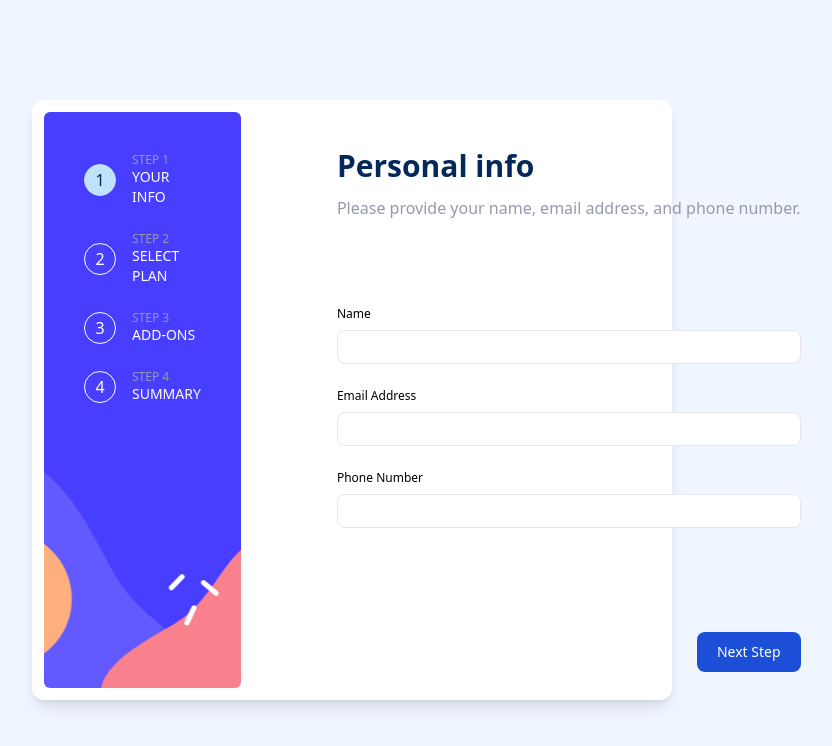
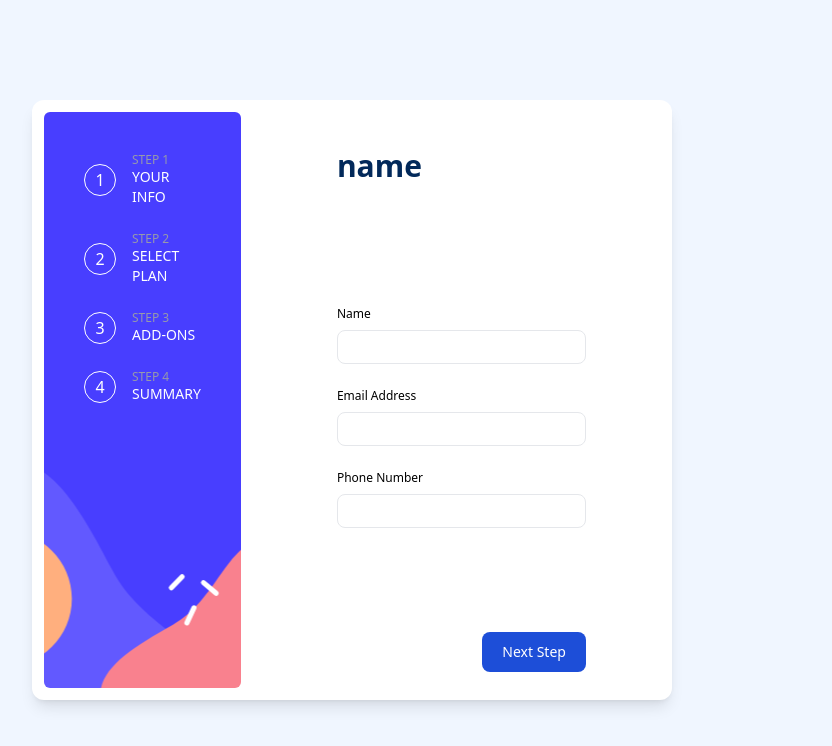
Before and after one commit to AitorGallardo/Multi-Step-Form, a React (Vite) app: page /firstStep in a window 1280 px wide. Shown: the top 746 px of the page, without its empty margins (288-1120 px from the left). Built offline with nearby package versions, Linux system fonts and the light colour scheme; a web font is replaced by a local one.

Commit message:
step active styles, consts for stepper+forms,routes

```diff
--- a/package.json
+++ b/package.json
@@ -13,7 +13,8 @@
     "@reduxjs/toolkit": "^1.9.5",
     "prop-types": "^15.8.1",
     "react-dom": "^18.2.0",
-    "react-redux": "^8.1.2"
+    "react-redux": "^8.1.2",
+    "react-router-dom": "^6.14.2"
   },
   "devDependencies": {
     "@types/react": "^18.2.15",
--- a/src/App.jsx
+++ b/src/App.jsx
@@ -1,16 +1,12 @@
-import { Stepper } from './components/Stepper'
-import { AddonsPage } from './pages/AddonsPage'
-import { InfoPage } from './pages/InfoPage'
+import { AppRouter } from './router/AppRouter'
 
 
 function App() {
 
   return (
-    <div className='flex h-screen justify-center items-center bg-magnolia'>
-      <InfoPage></InfoPage>
-      {/* <AddonsPage></AddonsPage> */}
-      {/* <Stepper/> */}
-    </div>
+    <>
+      <AppRouter />
+    </>
   )
 }
 
--- a/src/components/Stepper.jsx
+++ b/src/components/Stepper.jsx
@@ -1,41 +1,76 @@
+import { STEPS } from '../constants/consts';
 
-export const Stepper = () => {
+const { FIRST, SECOND, THIRD, FOURTH } = STEPS;
+
+export const Stepper = (active) => {
   return (
     <ol className='items-center flex flex-col gap-6'>
       <li className='flex w-full justify-start gap-4 items-center text-blue-600 dark:text-blue-500 '>
-        <span className='flex items-center justify-center w-8 h-8 border border-lightBlue bg-lightBlue rounded-full shrink-0 text-marineBlue'>
-          1
+        <span
+          className={`flex items-center justify-center w-8 h-8 border rounded-full shrink-0 ${
+            active === FIRST.NUMBER
+              ? 'border-lightBlue bg-lightBlue text-marineBlue'
+              : 'border-white text-white'
+          } `}
+        >
+          {FIRST.NUMBER}
         </span>
         <span>
-          <h3 className='text-xs leading-tight text-coolGray'>STEP 1</h3>
-          <p className='font-medium text-sm text-white'>YOUR INFO</p>
+          <h3 className='text-xs leading-tight text-coolGray'>
+            STEP {FIRST.NUMBER}
+          </h3>
+          <p className='font-medium text-sm text-white'>{FIRST.TEXT}</p>
         </span>
       </li>
       <li className='flex w-full justify-start gap-4 items-center text-gray-500 dark:text-gray-400 '>
-        <span className='flex items-center justify-center w-8 h-8 border border-white text-white rounded-full shrink-0'>
-          2
+        <span
+          className={`flex items-center justify-center w-8 h-8 border rounded-full shrink-0 ${
+            active === SECOND.NUMBER
+              ? 'border-lightBlue bg-lightBlue text-marineBlue'
+              : 'border-white text-white'
+          } `}
+        >
+          {SECOND.NUMBER}
         </span>
         <span>
-          <h3 className='text-xs leading-tight text-coolGray'>STEP 2</h3>
-          <p className='font-medium text-sm text-white'>SELECT PLAN</p>
+          <h3 className='text-xs leading-tight text-coolGray'>
+            STEP {SECOND.NUMBER}
+          </h3>
+          <p className='font-medium text-sm text-white'>{SECOND.TEXT}</p>
         </span>
       </li>
       <li className='flex w-full justify-start gap-4 items-center text-gray-500 dark:text-gray-400 '>
-        <span className='flex items-center justify-center w-8 h-8 border border-white text-white rounded-full shrink-0'>
-          3
+        <span
+          className={`flex items-center justify-center w-8 h-8 border rounded-full shrink-0 ${
+            active === THIRD.NUMBER
+              ? 'border-lightBlue bg-lightBlue text-marineBlue'
+              : 'border-white text-white'
+          } `}
+        >
+          {THIRD.NUMBER}
         </span>
         <span>
-          <h3 className='text-xs leading-tight text-coolGray'>STEP 3</h3>
-          <p className='font-medium text-sm text-white'>ADD-ONS</p>
+          <h3 className='text-xs leading-tight text-coolGray'>
+            STEP {THIRD.NUMBER}
+          </h3>
+          <p className='font-medium text-sm text-white'>{THIRD.TEXT}</p>
         </span>
       </li>
       <li className='flex w-full justify-start gap-4 items-center text-gray-500 dark:text-gray-400 '>
-        <span className='flex items-center justify-center w-8 h-8 border border-white text-white rounded-full shrink-0 '>
-          4
+        <span
+          className={`flex items-center justify-center w-8 h-8 border rounded-full shrink-0 ${
+            active === FOURTH.NUMBER
+              ? 'border-lightBlue bg-lightBlue text-marineBlue'
+              : 'border-white text-white'
+          } `}
+        >
+          {FOURTH.NUMBER}
         </span>
         <span>
-          <h3 className='text-xs leading-tight text-coolGray'>STEP 4</h3>
-          <p className='font-medium text-sm text-white'>SUMMARY</p>
+          <h3 className='text-xs leading-tight text-coolGray'>
+            STEP {FOURTH.NUMBER}
+          </h3>
+          <p className='font-medium text-sm text-white'>{FOURTH.TEXT}</p>
         </span>
       </li>
     </ol>
--- a/src/constants/consts.js
+++ b/src/constants/consts.js
@@ -20,3 +20,46 @@ export const SUBSCRIPTION_TIERS = {
     ADVANCED: 'Advanced',
     PRO: 'Pro',
 }
+
+export const STEPS = {
+    FIRST: {
+        NUMBER: 1,
+        TEXT: 'YOUR INFO'
+    },
+    SECOND: {
+        NUMBER: 2,
+        TEXT: 'SELECT PLAN'
+    },
+    THIRD: {
+        NUMBER: 3,
+        TEXT: 'ADD-ONS'
+    },
+    FOURTH: {
+        NUMBER: 4,
+        TEXT: 'SUMMARY'
+    },
+
+}
+
+export const FORMS = {
+    INFO: {
+        NUMBER: 1,
+        TITLE: 'name',
+        DESCRITPION:'description',
+    },
+    PLAN: {
+        NUMBER: 2,
+        TITLE: 'name',
+        DESCRITPION:'description',
+    },
+    ADDONS: {
+        NUMBER: 3,
+        TITLE: 'name',
+        DESCRITPION:'description',
+    },
+    SUMMARY: {
+        NUMBER: 4,
+        TITLE: 'name',
+        DESCRITPION:'description',
+    },
+}
--- a/src/layout/FormLayout.jsx
+++ b/src/layout/FormLayout.jsx
@@ -1,10 +1,11 @@
 import PropTypes from 'prop-types';
 import { Stepper } from '../components/Stepper';
-export const FormLayout = ({ title, description, children }) => {
+export const FormLayout = ({ title='', description='', activeNumber=1, children }) => {
   return (
-    <main className='flex shadow-lg rounded-xl p-3 w-3/6 bg-white min-h-[600px] max-h-[600px]'>
+    <main className='flex h-screen justify-center items-center bg-magnolia'>
+      <article className='flex shadow-lg rounded-xl p-3 w-3/6 bg-white min-h-[600px] max-h-[600px]'>
         <div className="sidePanel basis-1/3 bg-[url('src/assets/images/bg-sidebar-desktop.svg')] bg-bottom bg-cover rounded-md p-10">
-        <Stepper />
+          <Stepper active={activeNumber} />
         </div>
         <section className='flex grow flex-col justify-between px-24 pt-9 pb-4'>
           <header>
@@ -15,6 +16,7 @@ export const FormLayout = ({ title, description, children }) => {
           </header>
           {children}
         </section>
+      </article>
     </main>
   );
 };
--- a/src/main.jsx
+++ b/src/main.jsx
@@ -4,11 +4,16 @@ import App from './App.jsx';
 import './index.css';
 import { Provider } from 'react-redux';
 import { store } from './store';
+import { BrowserRouter } from 'react-router-dom';
+
 
 ReactDOM.createRoot(document.getElementById('root')).render(
   <React.StrictMode>
+    <BrowserRouter>
     <Provider store={store}>
       <App />
     </Provider>
+    </BrowserRouter>
+
   </React.StrictMode>
 );
--- a/src/pages/InfoPage.jsx
+++ b/src/pages/InfoPage.jsx
@@ -1,6 +1,6 @@
 import { useForm } from '../hooks/useForm';
 import { FormLayout } from '../layout/FormLayout';
-import { BUTTONS_TEXT, INIT_FIRST_FORM } from '../constants/consts';
+import { BUTTONS_TEXT, FORMS, INIT_FIRST_FORM } from '../constants/consts';
 import { formValidations } from '../helpers/validations';
 import { useState } from 'react';
 import { useDispatch, useSelector } from 'react-redux';
@@ -9,6 +9,8 @@ const pageData = {
   title: 'Personal info',
   description: 'Please provide your name, email address, and phone number.',
 };
+
+const {INFO} = FORMS;
 
 export const InfoPage = () => {
   const dispatch = useDispatch();
@@ -35,7 +37,7 @@ export const InfoPage = () => {
     dispatch(setFirstFormData(formState))
   };
   return (
-    <FormLayout title={pageData.title} description={pageData.description}>
+    <FormLayout title={INFO.TITLE} description={INFO.DESCRIPTION} activeNumber={INFO.NUMBER}  >
       <form className='flex flex-col gap-6' onSubmit={handleSubmit}>
         <fieldset className='flex flex-col gap-2'>
           <label className='input__label text-xs' htmlFor={'name'}>
--- /dev/null
+++ b/src/router/AppRouter.jsx
@@ -0,0 +1,16 @@
+import { Navigate, Route, Routes } from 'react-router-dom'
+import { InfoPage } from '../pages/InfoPage'
+import { AddonsPage } from '../pages/AddonsPage'
+
+export const AppRouter = () => {
+  return (
+    <>
+        <Routes>
+            <Route path="/firstStep" element={<InfoPage />} />
+            <Route path="/secondStep" element={<AddonsPage />} />
+            <Route path='/*' element={<Navigate to='/firstStep' />} />
+        </Routes>
+    </>
+
+  )
+}
```
Also changed, not shown: 1 other file (tests, documents, lock files or other folders). Lines whose indentation alone changed are shown as unchanged.
